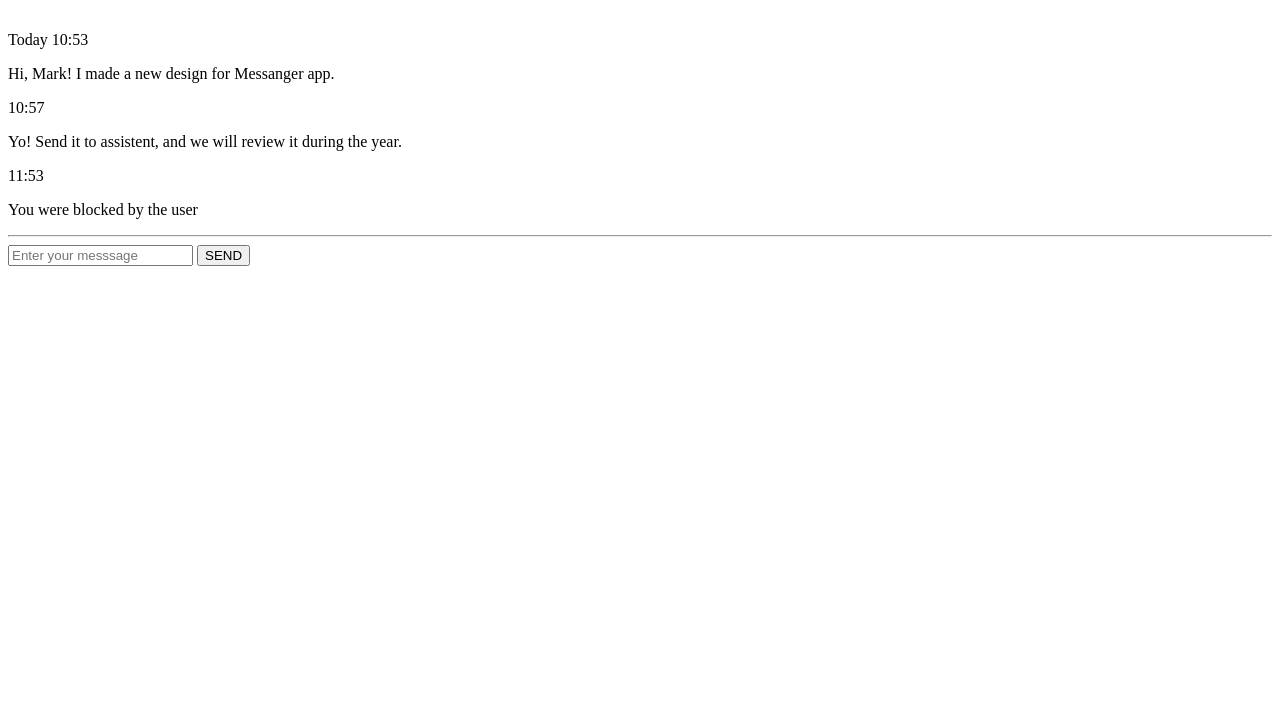
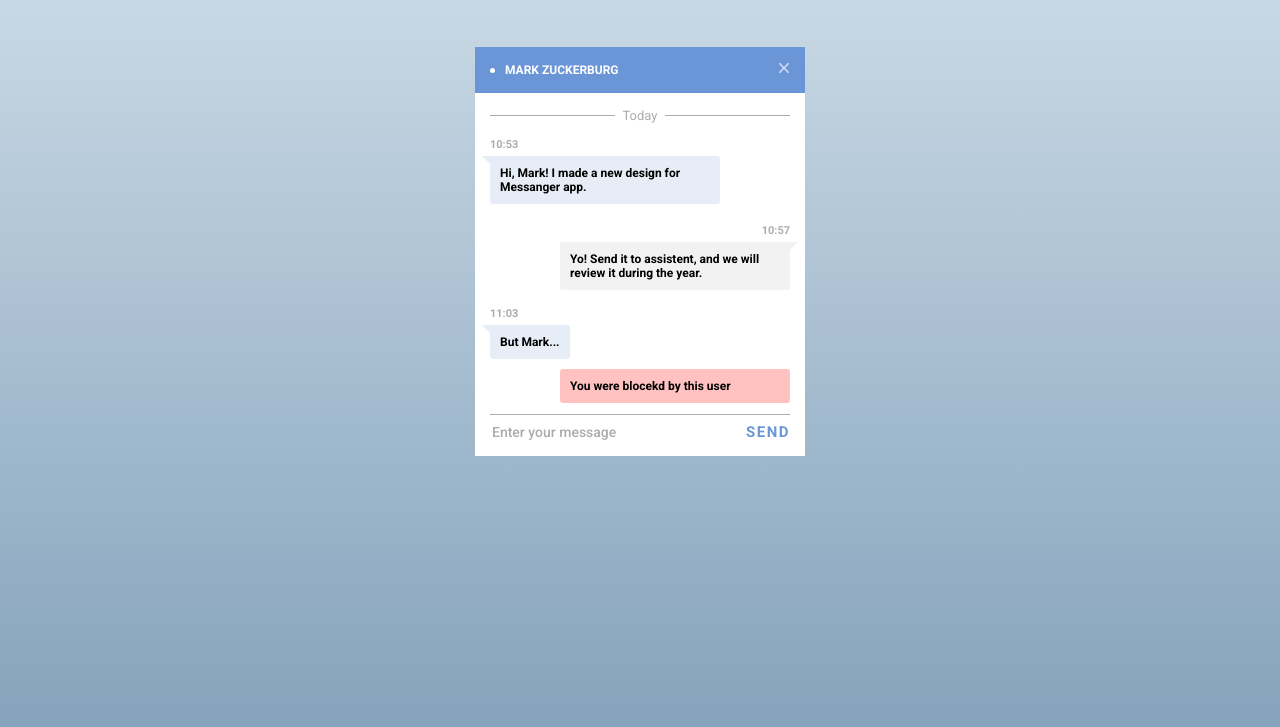
Before and after one commit to ali9ahmad/loop1-step4, a plain HTML site: page index.html in a window 1280 px wide. Shown: the part 73-800 px from the top of the page. Drawn offline with Linux system fonts and the light colour scheme.

Commit message:
Challange completed

```diff
--- a/index.html
+++ b/index.html
@@ -18,11 +18,15 @@
             MARK ZUCKERBURG
           </h1>
           <a class="message__link"  href="./index.html">
-            <img class="message__img"
-            width="20"
-            height="20"
+            <!-- <img class="message__img"
+              width="15"
+              height="15"
               src="./img/close.svg"
-            alt="quitebutton">
+              alt="quitebutton"> -->
+              <svg fill="#d3ddf4" height="18" viewBox="0 0 24 24" width="18" xmlns="http://www.w3.org/2000/svg">
+                <path d="M19 6.41L17.59 5 12 10.59 6.41 5 5 6.41 10.59 12 5 17.59 6.41 19 12 13.41 17.59 19 19 17.59 13.41 12z"/>
+                <path d="M0 0h24v24H0z" fill="none"/>
+              </svg>
             </a>
           </div>
           <!-- •••••••••••••••••••••••••••••••••••••••••••••••••••••••••••••••••••••••••••••••• -->
@@ -34,28 +38,45 @@
             <span class="time__left">
               10:53
             </span>
+            <div class="wrapper__start1">
               <p class="message__mark1">
                 Hi, Mark! I made a new design for Messanger app.
               </p>
+              <div class="arrow-bottom1"></div>
+            </div>
             <!-- •••••••••••••••••••••••••••••••••••••••••••••••••••••••••••••••••••••••••••••••• -->
             <span class="time__right">
               10:57
             </span>
+            <div class="wrapper__end">
               <p class="message__designer">
                 Yo! Send it to assistent, and we will review it during the year.
               </p>
+              <div class="arrow-bottom3"></div>
+            </div>
             <!-- •••••••••••••••••••••••••••••••••••••••••••••••••••••••••••••••••••••••••••••••• -->
-          <span class="time__right">
-            11:53
+            <span class="time__left">
+              11:03
             </span>
+            <div class="wrapper__start2">
               <p class="message__mark2">
-            You were blocked by the user
+                But Mark...
               </p>
+              <div class="arrow-bottom2"></div>
+            </div>
             <!-- •••••••••••••••••••••••••••••••••••••••••••••••••••••••••••••••••••••••••••••••• -->
-          <hr>
+            <div class="wrapper__end2">
+              <p class="message__designer2">
+                You were blocekd by this user
+              </p>
+            </div>
+            <!-- •••••••••••••••••••••••••••••••••••••••••••••••••••••••••••••••••••••••••••••••• -->
+            <hr class="message__line">
             <form action="POST">
-              <input class="send__text" type="text" placeholder="Enter your messsage">
+              <div class="newmessage">
+                <input class="send__text" type="text" placeholder="Enter your message">
                 <button class="message__btn" type="submit">SEND</button>
+              </div>
             </form>
           </div>
 
--- a/styles.css
+++ b/styles.css
@@ -0,0 +1,348 @@
+/* •••••••••••••••••••••••••••••••••••••••••••••••••••••••••••••••••••••••••••••••• */
+/************** ROOT STYLES START **************/
+:root{
+    --main-bg-color: linear-gradient(#cfdde8, #85a3bc);;
+    --main-header-color: #6a96d8 ;
+    --header-text-color: #fff;
+    --message-textbg-color: #fff;
+    --third-textbg-color: #f2f2f2;
+    --forth-textbg-color:#ffc2c1 ;
+    --main-text-color: #000;
+    --second-text-color: #abacac;
+}
+
+html{
+    box-sizing: border-box;
+    height: 100%;
+    scroll-behavior: smooth;
+}
+
+*,
+*::before,
+*::after {
+    box-sizing: inherit;
+}
+
+body{
+    display: flex;
+    flex-direction: column;
+    height: 100%;
+    margin: 0;
+    font-family: Roboto, "Arial", sans-serif;
+    font-weight: 600;
+    background: var(--main-bg-color);
+}
+
+img{
+    max-width: 100%;
+    height: auto;
+}
+
+.visually-hidden {
+    position: absolute;
+    width: 1px;
+    height: 1px;
+    margin: -1px;
+    border: 0;
+    padding: 0;
+    white-space: nowrap;
+    clip-path: inset(100%);
+    clip: rect(0 0 0 0);
+    overflow: hidden;
+}
+
+.container{
+    width: 100%;
+    max-width: 1150px;
+    margin-right: auto;
+    margin-left: auto;
+    padding-right: 20px;
+    padding-left: 20px;
+}
+
+ol,
+ul{
+    margin-top: 0;
+    margin-bottom: 0;
+    padding-left: 0;
+    list-style: none;
+}
+
+a{
+    text-decoration: none;
+}
+/************** /ROOT STYLES END **************/
+/* •••••••••••••••••••••••••••••••••••••••••••••••••••••••••••••••••••••••••••••••• */
+/************** MAINS STYLES START **************/
+
+/* .site-main {
+}
+.container {
+} */
+.message__wrapper {
+    margin-top: 120px;
+    margin-right: auto;
+    margin-bottom: 160px;
+    margin-left: auto;
+    width: 330px;
+}
+
+.message__head {
+    display: flex;
+    justify-content: space-between;
+    align-items: center;
+    /* padding: 12px; */
+    padding-top: 12px;
+    padding-right: 12px;
+    padding-bottom: 12px;
+    padding-left: 30px;
+    background-color: var(--main-header-color);
+}
+
+.message__name {
+    position: relative;
+    margin-top: 0;
+    margin-bottom: 0;
+    font-size: 12px;
+    color: var(--header-text-color);
+}
+
+.message__name::before {
+    position: absolute;
+    top: 5px;
+    left: -15px;
+    display: block;
+    content: "";
+    width: 5px;
+    height: 5px;
+    border-radius: 50%;
+    background-color: var(--header-text-color);
+}
+
+.message__link path:hover {
+    fill: var(--header-text-color);
+}
+
+/* .message__img {
+} */
+
+.message__text--area {
+    padding: 15px;
+    background-color: var(--message-textbg-color);
+}
+
+.message__text--header {
+    position: relative;
+    display: block;
+    text-align: center;
+    margin-bottom: 15px;
+    font-weight: 400;
+    font-size: 13px;
+    color: var(--second-text-color);
+}
+
+.message__text--header::before {
+    position: absolute;
+    top: 45%;
+    left: 0;
+    display: block;
+    content:" ";
+    height: 0.5px;
+    width: 125px;
+    background-color: var(--second-text-color);
+}
+
+.message__text--header::after {
+    position: absolute;
+    top: 45%;
+    right: 0;
+    display: block;
+    content:" ";
+    height: 0.5px;
+    width: 125px;
+    background-color: var(--second-text-color);
+}
+
+/* •••••••••••••••••••••••••••••••••••••••••••••••••••••••••••••••••••••••••••••••• */
+
+.time__left {
+    display: block;
+    margin-bottom: 5px;
+    font-size: 11px;
+    color: var(--second-text-color);
+}
+
+.wrapper__start1 {
+    position: relative;
+
+}
+
+.message__mark1 {
+    box-sizing: border-box;
+    display: inline-block;
+    margin-top: 0;
+    margin-bottom: 20px;
+    margin-right: 10px;
+    padding-top: 10px;
+    padding-right: 15px;
+    padding-bottom: 10px;
+    padding-left: 10px;
+    width: 100%;
+    max-width: 230px;
+    font-size: 12px;
+    background-color: #e6edf6;
+    border-radius: 3px;
+}
+
+.arrow-bottom1 {
+    position: absolute;
+    top: 0;
+    left: -8px;
+    width: 8px;
+    height: 8px;
+    border: 8px solid #e6edf6;
+    border-right-color: transparent;
+    border-bottom-color: transparent;
+    border-left-color: transparent;
+}
+
+/* •••••••••••••••••••••••••••••••••••••••••••••••••••••••••••••••••••••••••••••••• */
+
+.time__right {
+    display: block;
+    text-align: end;
+    margin-bottom: 5px;
+    font-size: 11px;
+    color: var(--second-text-color);
+}
+
+.wrapper__end {
+    position: relative;
+    margin-bottom: 70px;
+}
+
+.message__designer {
+    position: absolute;
+    right: 0;
+    box-sizing: border-box;
+    display: inline-block;
+    margin-top: 0;
+    padding-top: 10px;
+    /* padding-right: 5px; */
+    padding-bottom: 10px;
+    padding-left: 10px;
+    width: 100%;
+    max-width: 230px;
+    font-size: 12px;
+    background-color: var(--third-textbg-color);
+    border-radius: 3px;
+}
+
+.arrow-bottom3 {
+    position: absolute;
+    top: 0;
+    right: -8px;
+    width: 8px;
+    height: 8px;
+    border: 8px solid var(--third-textbg-color);
+    border-right-color: transparent;
+    border-bottom-color: transparent;
+    border-left-color: transparent;
+}
+
+/* •••••••••••••••••••••••••••••••••••••••••••••••••••••••••••••••••••••••••••••••• */
+
+.wrapper__start2 {
+    position: relative;
+}
+
+.message__mark2 {
+    box-sizing: border-box;
+    display: inline-block;
+    margin-top: 0;
+    margin-bottom: 10px;
+    margin-right: 10px;
+    padding-top: 10px;
+    padding-bottom: 10px;
+    padding-left: 10px;
+    width: 100%;
+    max-width: 80px;
+    font-size: 12px;
+    background-color: #e6edf6;
+    border-radius: 3px;
+}
+
+.arrow-bottom2 {
+    position: absolute;
+    top: 0;
+    left: -8px;
+    width: 8px;
+    height: 8px;
+    border: 8px solid #e6edf6;
+    border-right-color: transparent;
+    border-bottom-color: transparent;
+    border-left-color: transparent;
+}
+
+.wrapper__end2 {
+    position: relative;
+    margin-bottom: 45px;
+}
+
+.message__designer2 {
+    position: absolute;
+    right: 0;
+    box-sizing: border-box;
+    display: inline-block;
+    margin-top: 0;
+    padding-top: 10px;
+    padding-bottom: 10px;
+    padding-left: 10px;
+    width: 100%;
+    max-width: 230px;
+    font-size: 12px;
+    background-color: var(--forth-textbg-color);
+    border-radius: 3px;
+}
+
+.message__line {
+    border: none;
+    border-top: 0.5px solid var(--second-text-color);
+}
+
+/* •••••••••••••••••••••••••••••••••••••••••••••••••••••••••••••••••••••••••••••••• */
+
+.newmessage {
+    display: flex;
+    justify-content: space-between;
+}
+
+.send__text {
+    font-family: Roboto;
+    font-size: 14px;
+    outline: none;
+    border: none;
+    background-color: transparent;
+}
+
+.send__text::placeholder {
+    padding: 0;
+    font-family: Roboto;
+    font-size: 14px;
+    font-weight: 500;
+    color: var(--second-text-color);
+}
+
+.message__btn {
+    padding: 0;
+    font-family: Roboto;
+    font-size: 15px;
+    font-weight: 700;
+    letter-spacing: 1.5px;
+    border: none;
+    background-color: transparent;
+    color: var(--main-header-color);
+    /* align-self: flex-end; */
+}
+
+/************** MAINS STYLES END **************/
```
Lines whose indentation alone changed are shown as unchanged.
